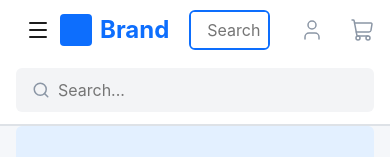
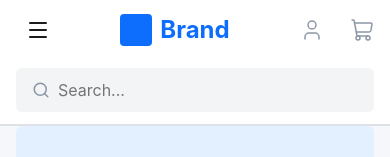
Before and after one commit to mirzashaheer4/ecommerce-fullstack-design, a React (Vite) app: page / in a window 390 px wide. Shown: the top 157 px of the page. Built offline with nearby package versions, Linux system fonts and the light colour scheme; no server answers.

Commit message:
feat: implement responsive Navbar component with authentication and search functionality

```diff
--- a/src/components/Navbar.jsx
+++ b/src/components/Navbar.jsx
@@ -183,7 +183,7 @@ const Navbar = () => {
         </div>
 
         {/* Desktop Search Bar (Hidden on mobile) */}
-        <form className="search-bar desktop-search" onSubmit={handleSearch}>
+        <form className="search-bar desktop-search desktop-only" onSubmit={handleSearch}>
           <input
             type="text"
             placeholder="Search"
```
